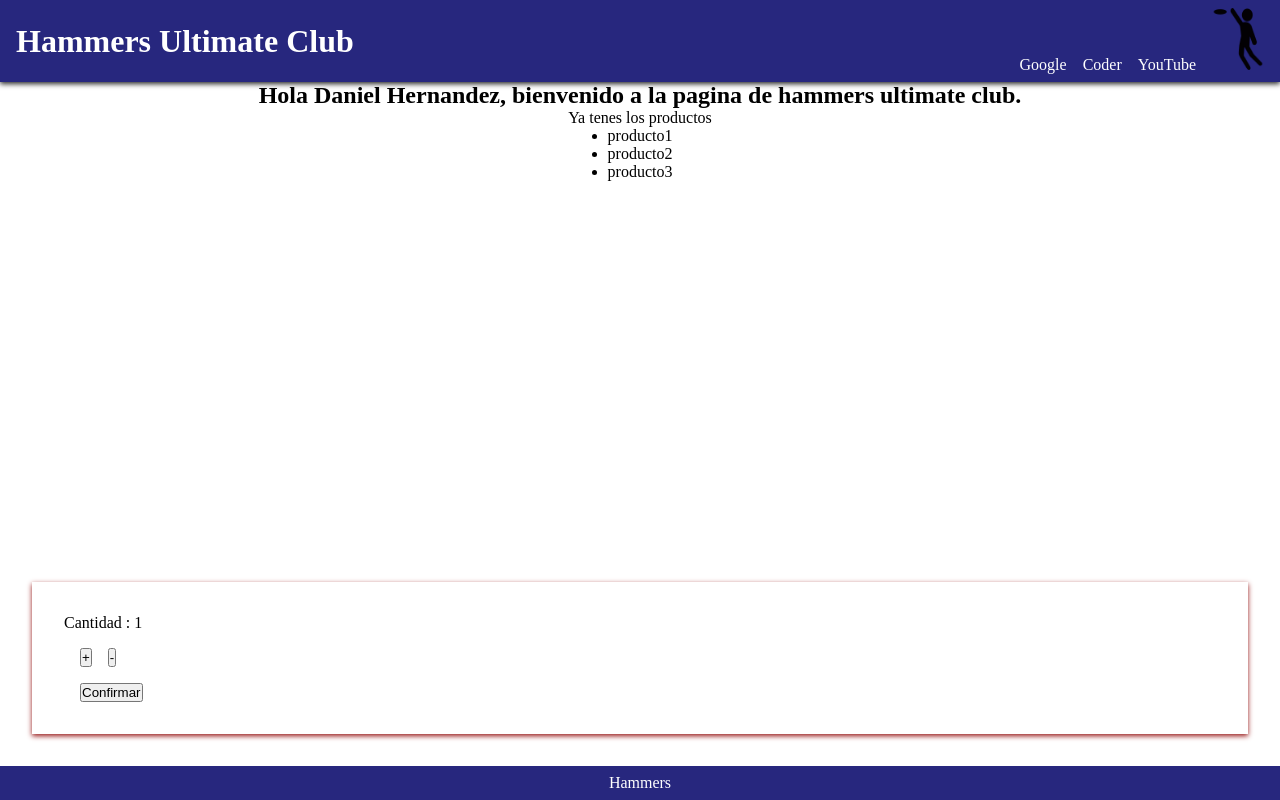
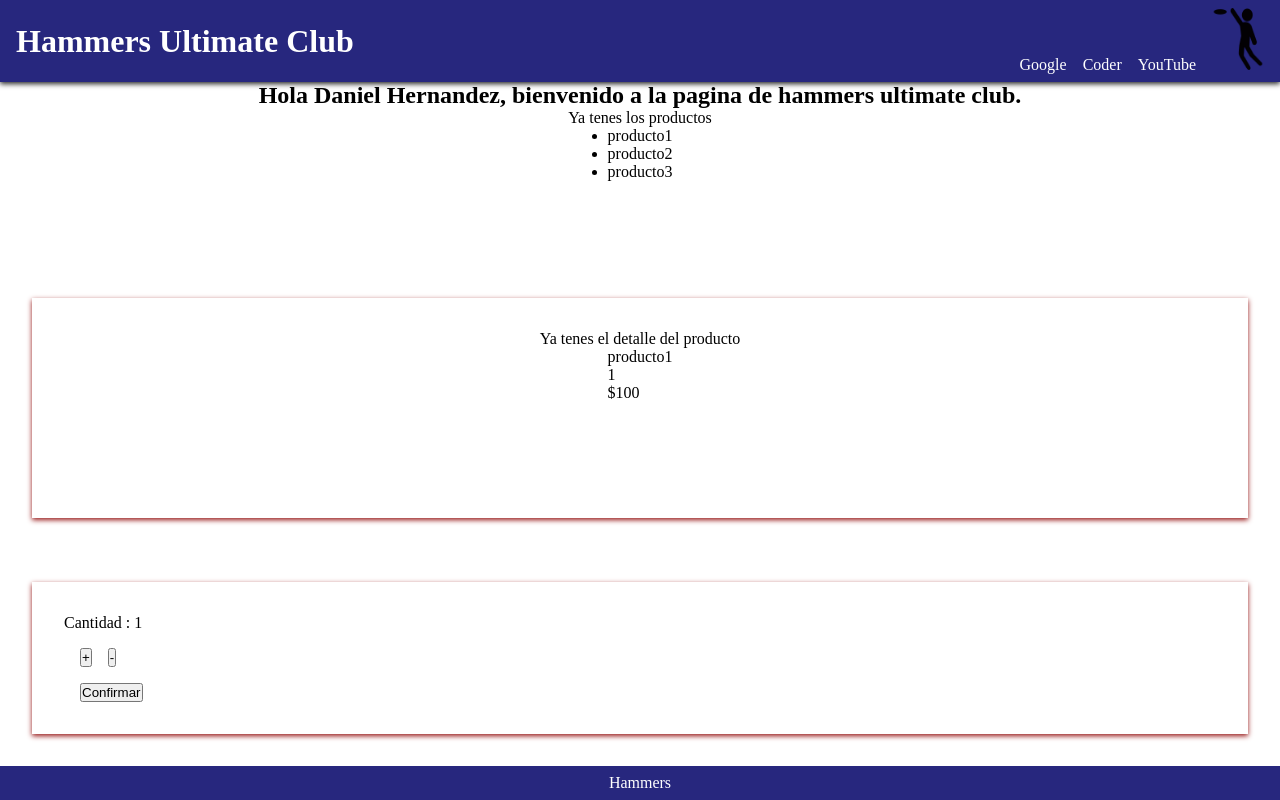
Before and after one commit to Daniheto/Proyecto-React, a React (Create React App) app: page / in a window 1280 px wide. Built offline with nearby package versions, Linux system fonts and the light colour scheme.

Commit message:
sextoDesafio

```diff
--- a/src/App.js
+++ b/src/App.js
@@ -2,6 +2,7 @@ import Header from "./Components/Header";
 import Footer from "./Components/Footer";
 import ItemListContainer from "./Components/ItemListContainer";
 import ItemCount from "./Components/ItemCount";
+import ItemDetailContainer from "./Components/ItemDetailContainer";
 
 function App() {
   const miOnAdd = () => {};
@@ -10,6 +11,7 @@ function App() {
     <>
       <Header />
       <ItemListContainer nombre="Daniel" apellido="Hernandez" />
+      <ItemDetailContainer />
       <ItemCount initial={1} onAdd={miOnAdd} stock={5} />
       <Footer />
     </>
--- /dev/null
+++ b/src/Components/ItemDetail.js
@@ -0,0 +1,21 @@
+/*const ItemDetail = () => {
+  return (
+    <div className="detalle">
+      <p>{loading ? "Cargando..." : "Ya tenes el detalle del producto"}</p>
+      <ul>
+        {productos.map((producto, indice) => {
+          return (
+            <li>
+              {producto.nombre}
+              <br />
+              {producto.indice}
+              <br />${producto.precio}
+            </li>
+          );
+        })}
+      </ul>
+    </div>
+  );
+};
+
+export default ItemDetail;*/
--- /dev/null
+++ b/src/Components/ItemDetailContainer.js
@@ -0,0 +1,51 @@
+import React, { useState, useEffect } from "react";
+import ItemDetail from "./ItemDetail";
+
+let detalleProducto = [{ indice: 1, nombre: "producto1", precio: 100 }];
+
+const ItemDetailContainer = () => {
+  const [loading, setLoading] = useState(true);
+  const [error, setError] = useState(true);
+  const [productos, setProductos] = useState([]);
+
+  useEffect(() => {
+    const promesa = new Promise((res, rej) => {
+      setTimeout(() => {
+        res(detalleProducto);
+      }, 2000);
+    });
+
+    promesa
+      .then((respuestaApi) => {
+        setProductos(detalleProducto);
+      })
+
+      .catch((errorApi) => {
+        console.log(errorApi);
+        setError("Hubo un error");
+      })
+      .finally(() => {
+        setLoading(false);
+      });
+  });
+
+  return (
+    <div className="detalle">
+      <p>{loading ? "Cargando..." : "Ya tenes el detalle del producto"}</p>
+      <ul>
+        {productos.map((producto, indice) => {
+          return (
+            <li>
+              {producto.nombre}
+              <br />
+              {producto.indice}
+              <br />${producto.precio}
+            </li>
+          );
+        })}
+      </ul>
+    </div>
+  );
+};
+
+export default ItemDetailContainer;
--- a/src/Components/ItemList.js
+++ b/src/Components/ItemList.js
@@ -4,7 +4,7 @@ const ItemList = () => {
   return (
     <ul>
       {productos.map((producto, indice) => {
-        return <li>{producto.nombre}</li>;
+        return <Item />;
       })}
     </ul>
   );
--- a/src/estilos.scss
+++ b/src/estilos.scss
@@ -76,6 +76,20 @@ body,
   }
 }
 
+.detalle {
+  display: flex;
+  flex-grow: 1;
+  flex-direction: column;
+  align-items: center;
+  margin: 2rem;
+  border: 5rem;
+  padding: 2rem;
+  box-shadow: 0 2px 5px rgb(151, 23, 23);
+  ul {
+    list-style: none;
+  }
+}
+
 footer {
   background-color: $colorPrimario;
   color: white;
```
